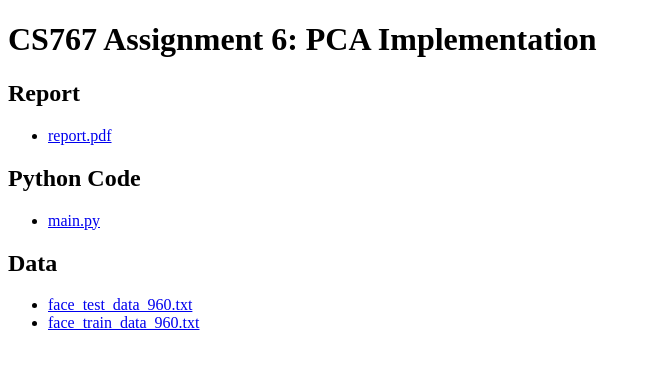
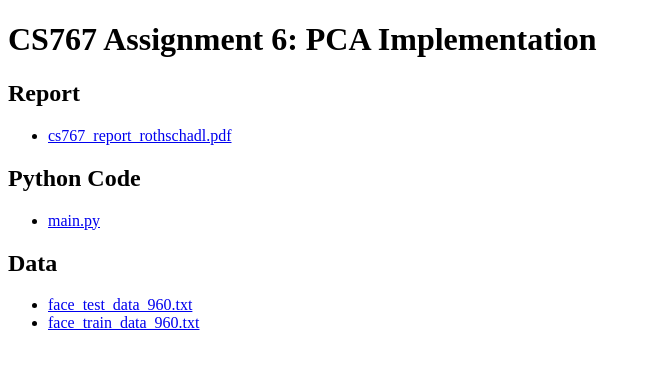
Before and after one commit to brycerr/brycerr.github.io, a plain HTML site: page assignments/assignment_06/index.html in a window 1280 px wide. Shown: the whole page, without its empty margins (0-651 px from the left). Drawn offline with Linux system fonts and the light colour scheme.

Commit message:
Fix report link

```diff
--- a/assignments/assignment_06/index.html
+++ b/assignments/assignment_06/index.html
@@ -9,7 +9,7 @@
 
     <h2>Report</h2>
     <ul>
-        <li><a href="report.pdf">report.pdf</a></li>
+        <li><a href="cs767_report_rothschadl.pdf">cs767_report_rothschadl.pdf</a></li>
     </ul>
     <h2>Python Code</h2>
     <ul>
```
